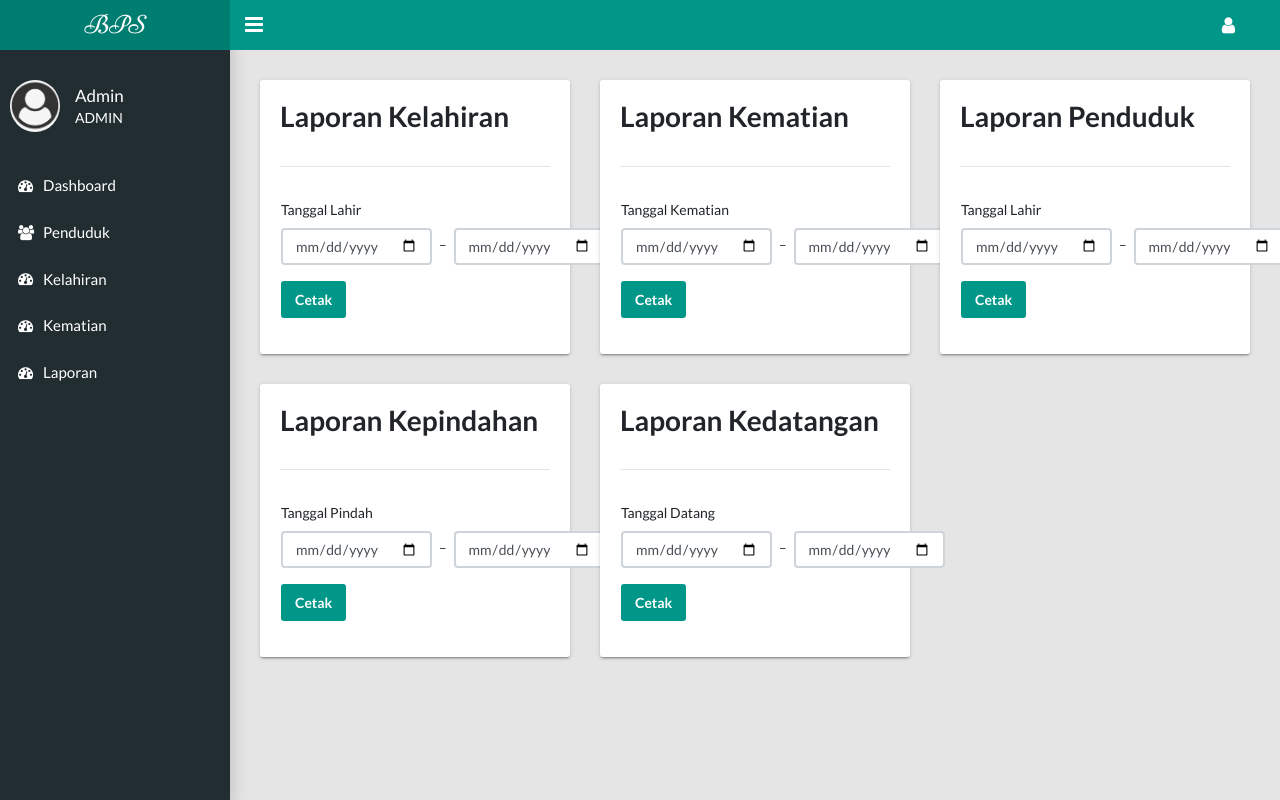
After one commit to yafizh/PKL-Sensus-Penduduk-BPS-HSU, a PHP site: page /laporan.php in a window 1280 px wide. The commit adds this page. Run offline with PHP 8.4, Linux system fonts and the light colour scheme; a user stored in the database is signed in.

Commit message:
report menu

```diff
--- /dev/null
+++ b/laporan.php
@@ -0,0 +1,171 @@
+<?php include_once("header.php"); ?>
+<?php include_once("sidebar.php"); ?>
+<?php include_once("koneksi.php"); ?>
+<main class="app-content">
+    <div class="row">
+        <div class="col-md-4">
+            <div class="tile">
+                <div class="tile-body">
+                    <div class="page-header">
+                        <div class="row">
+                            <div class="col">
+                                <h2 class="mb-3" id="buttons">Laporan Kelahiran</h2>
+                            </div>
+                        </div>
+                    </div>
+                    <hr>
+                    <div class="row p-3">
+                        <form action="">
+                            <label for="">Tanggal Lahir</label>
+                            <div class="d-flex">
+                                <input type="date" class="form-control mr-2">
+                                <label for="">_</label>
+                                <input type="date" class="form-control ml-2">
+                            </div>
+                            <button class="btn btn-primary mt-3">Cetak</button>
+                        </form>
+                    </div>
+                </div>
+            </div>
+        </div>
+
+        <div class="col-md-4">
+            <div class="tile">
+                <div class="tile-body">
+                    <div class="page-header">
+                        <div class="row">
+                            <div class="col">
+                                <h2 class="mb-3" id="buttons">Laporan Kematian</h2>
+                            </div>
+                        </div>
+                    </div>
+                    <hr>
+                    <div class="row p-3">
+                        <form action="">
+                            <label for="">Tanggal Kematian</label>
+                            <div class="d-flex">
+                                <input type="date" class="form-control mr-2">
+                                <label for="">_</label>
+                                <input type="date" class="form-control ml-2">
+                            </div>
+                            <button class="btn btn-primary mt-3">Cetak</button>
+                        </form>
+                    </div>
+                </div>
+            </div>
+        </div>
+
+        <div class="col-md-4">
+            <div class="tile">
+                <div class="tile-body">
+                    <div class="page-header">
+                        <div class="row">
+                            <div class="col">
+                                <h2 class="mb-3" id="buttons">Laporan Penduduk</h2>
+                            </div>
+                        </div>
+                    </div>
+                    <hr>
+                    <div class="row p-3">
+                        <form action="">
+                            <label for="">Tanggal Lahir</label>
+                            <div class="d-flex">
+                                <input type="date" class="form-control mr-2">
+                                <label for="">_</label>
+                                <input type="date" class="form-control ml-2">
+                            </div>
+                            <button class="btn btn-primary mt-3">Cetak</button>
+                        </form>
+                    </div>
+                </div>
+            </div>
+        </div>
+
+        <div class="col-md-4">
+            <div class="tile">
+                <div class="tile-body">
+                    <div class="page-header">
+                        <div class="row">
+                            <div class="col">
+                                <h2 class="mb-3" id="buttons">Laporan Kepindahan</h2>
+                            </div>
+                        </div>
+                    </div>
+                    <hr>
+                    <div class="row p-3">
+                        <form action="">
+                            <label for="">Tanggal Pindah</label>
+                            <div class="d-flex">
+                                <input type="date" class="form-control mr-2">
+                                <label for="">_</label>
+                                <input type="date" class="form-control ml-2">
+                            </div>
+                            <button class="btn btn-primary mt-3">Cetak</button>
+                        </form>
+                    </div>
+                </div>
+            </div>
+        </div>
+
+        <div class="col-md-4">
+            <div class="tile">
+                <div class="tile-body">
+                    <div class="page-header">
+                        <div class="row">
+                            <div class="col">
+                                <h2 class="mb-3" id="buttons">Laporan Kedatangan</h2>
+                            </div>
+                        </div>
+                    </div>
+                    <hr>
+                    <div class="row p-3">
+                        <form action="">
+                            <label for="">Tanggal Datang</label>
+                            <div class="d-flex">
+                                <input type="date" class="form-control mr-2">
+                                <label for="">_</label>
+                                <input type="date" class="form-control ml-2">
+                            </div>
+                            <button class="btn btn-primary mt-3">Cetak</button>
+                        </form>
+                    </div>
+                </div>
+            </div>
+        </div>
+    </div>
+</main>
+<!-- Essential javascripts for application to work-->
+<script src="js/jquery-3.3.1.min.js"></script>
+<script src="js/popper.min.js"></script>
+<script src="js/bootstrap.min.js"></script>
+<script src="js/main.js"></script>
+<!-- The javascript plugin to display page loading on top-->
+<script src="js/plugins/pace.min.js"></script>
+<!-- Page specific javascripts-->
+<!-- Data table plugin-->
+<script type="text/javascript" src="js/plugins/jquery.dataTables.min.js"></script>
+<script type="text/javascript" src="js/plugins/dataTables.bootstrap.min.js"></script>
+<script type="text/javascript">
+    $('#sampleTable').DataTable();
+</script>
+<!-- Google analytics script-->
+<script type="text/javascript">
+    if (document.location.hostname == 'pratikborsadiya.in') {
+        (function(i, s, o, g, r, a, m) {
+            i['GoogleAnalyticsObject'] = r;
+            i[r] = i[r] || function() {
+                (i[r].q = i[r].q || []).push(arguments)
+            }, i[r].l = 1 * new Date();
+            a = s.createElement(o),
+                m = s.getElementsByTagName(o)[0];
+            a.async = 1;
+            a.src = g;
+            m.parentNode.insertBefore(a, m)
+        })(window, document, 'script', '//www.google-analytics.com/analytics.js', 'ga');
+        ga('create', 'UA-72504830-1', 'auto');
+        ga('send', 'pageview');
+    }
+</script>
+</body>
+
+</html>
--- a/sidebar.php
+++ b/sidebar.php
@@ -12,5 +12,8 @@
         <li><a class="app-menu__item" href="penduduk.php"><i class="app-menu__icon fa fa-users"></i><span class="app-menu__label">Penduduk</span></a></li>
         <li><a class="app-menu__item" href="kelahiran.php"><i class="app-menu__icon fa fa-dashboard"></i><span class="app-menu__label">Kelahiran</span></a></li>
         <li><a class="app-menu__item" href="kematian.php"><i class="app-menu__icon fa fa-dashboard"></i><span class="app-menu__label">Kematian</span></a></li>
+        <?php if ($_SESSION['status'] == 'ADMIN') : ?>
+            <li><a class="app-menu__item" href="laporan.php"><i class="app-menu__icon fa fa-dashboard"></i><span class="app-menu__label">Laporan</span></a></li>
+        <?php endif; ?>
     </ul>
 </aside>
```
